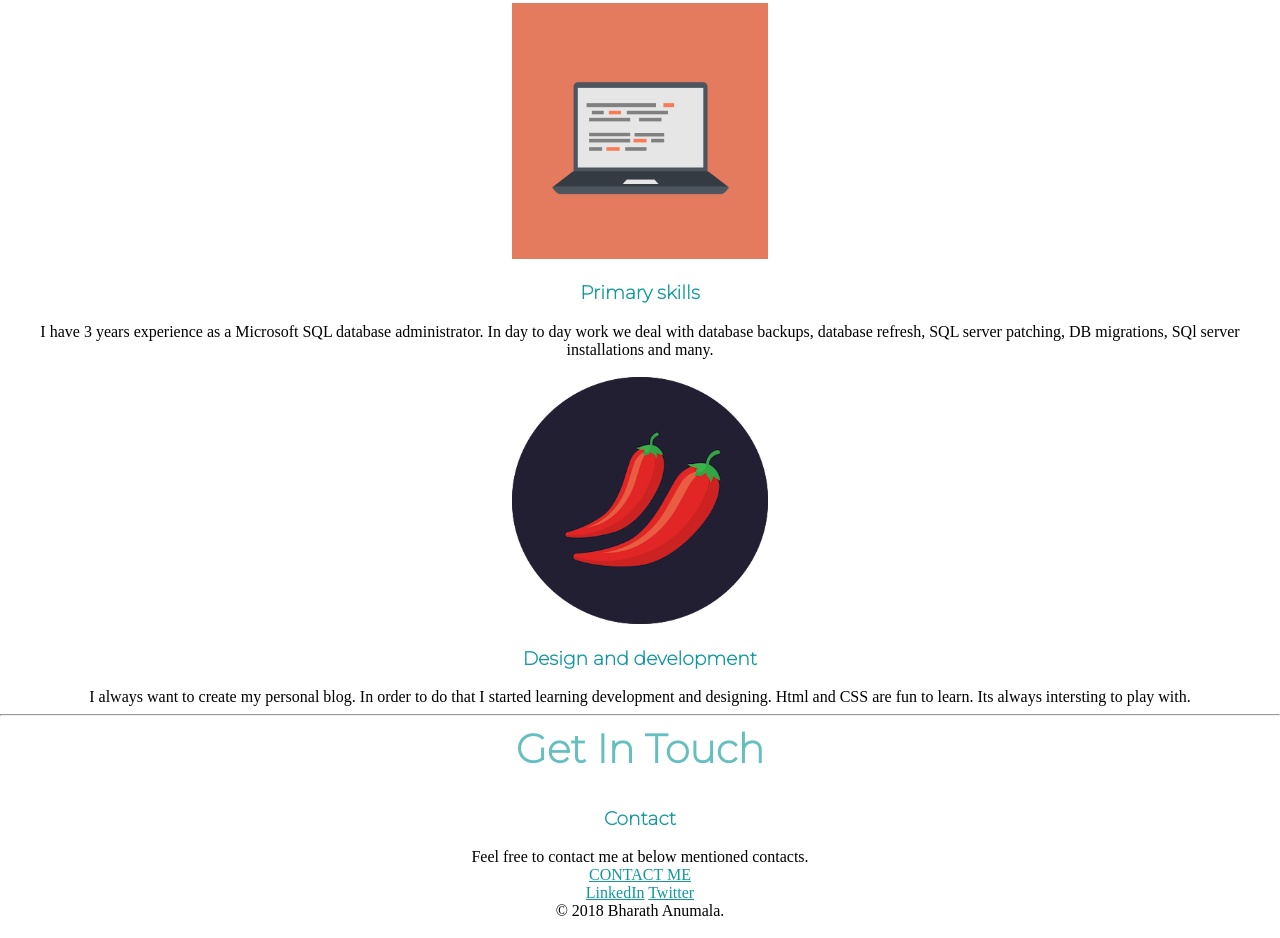
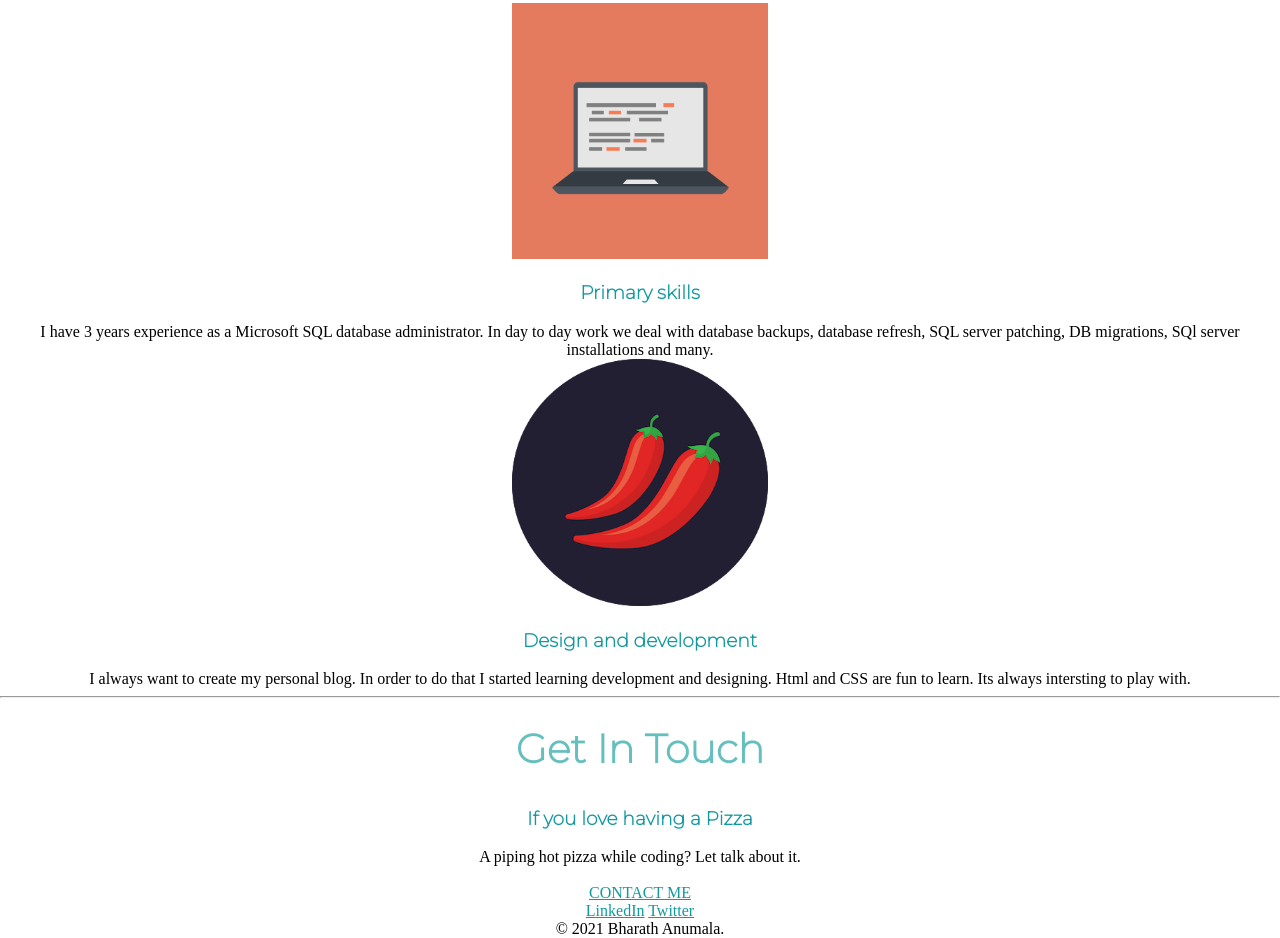
Before and after one commit to BharathAnumala27/Blog.BharathAnumala, a plain HTML site: page index.html in a window 1280 px wide. Shown: the part 1055-1993 px from the top of the page. Drawn offline with Linux system fonts and the light colour scheme.

Commit message:
Update index.html

```diff
--- a/index.html
+++ b/index.html
@@ -2,7 +2,7 @@
 <html lang="en" dir="ltr">
   <head>
     <meta charset="utf-8">
-    <title>I am Bharath</title>
+    <title>Bharath Anumala personal blog</title>
     <link rel="stylesheet" href="css/styles.css">
   </head>
   <body>
@@ -23,7 +23,7 @@
       <div class="profile">
         <img class="profilepic"src="images/profile2.png" alt="">
         <h2>Hello.</h2>
-        <p> I would like to welcome you all to my personal blog</p>
+        <p class="intro"> I would like to welcome you all to my personal blog</p>
       </div>
       <hr>
       <div class="skills">
@@ -33,7 +33,6 @@
           <h3>Primary skills</h3>
           <p>I have 3 years experience as a Microsoft SQL database administrator. In day to day work we deal with database backups, database refresh, SQL server patching, DB migrations, SQl server installations and many.</p>
         </div>
-        <br>
         <div class="skill-row">
           <img class="chillies" src="images/chillies.png" alt="">
           <h3>Design and development</h3>
@@ -41,10 +40,12 @@
         </div>
       </div>
       <hr>
+      <br>
       <div class="contact-me">
         <h2>Get In Touch</h2>
-        <h3>Contact</h3>
-        <p>Feel free to contact me at below mentioned contacts.</p>
+        <h3>If you love having a Pizza</h3>
+        <p>A piping hot pizza while coding? Let talk about it.</p>
+        <br>
         <a class="btn" href="mailto:bharathanumala@email.com">CONTACT ME</a>
       </div>
     </div>
@@ -53,7 +54,7 @@
     <div class="bottom-container">
       <a class="footer-link" href="https://www.linkedin.com/in/bharath-anumala-34ba4113b">LinkedIn</a>
       <a class="footer-link" href="https://twitter.com/">Twitter</a>
-      <p>© 2018 Bharath Anumala.</p>
+      <p class="copy-right">© 2021 Bharath Anumala.</p>
     </div>
 
 
```
